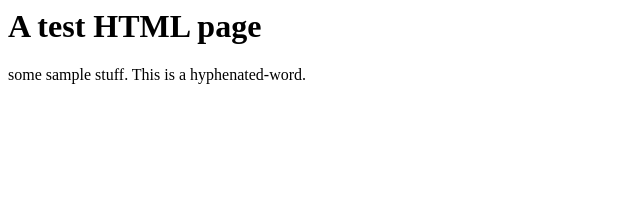
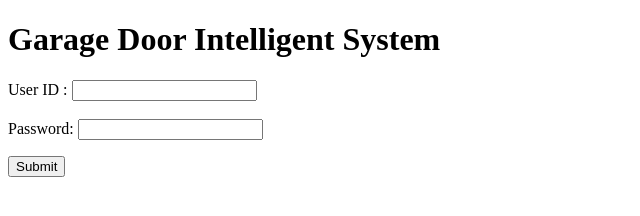
Before and after one commit to forestliu01/testing, a plain HTML site: page index.html in a window 1280 px wide. Shown: the whole page, without its empty margins (0-640 px from the left). Drawn offline with Linux system fonts and the light colour scheme.

Commit message:
Add files via upload

```diff
--- a/index.html
+++ b/index.html
@@ -1,13 +1,24 @@
-<HTML>
-<HEAD>
-<TITLE>This text should be invisible</TITLE>
-</HEAD>
-<BODY BGCOLOR = #FFFFFF>
-<SCRIPT>This text should be invisible</SCRIPT>
-<STYLE>This text should be invisible</STYLE>
-<STYLE>This text should be invisible</STYLE>
-<H1>A test HTML page</H1>
-some sample stuff.
-This is a hyphenated-word.
-</BODY>
-</HTML>
+<!DOCTYPE html>
+<html>
+  <head>
+    <title>Hello, World!</title>
+    <link rel="stylesheet" href="styles.css" />
+  </head>
+  <body>
+      <h1 class="title">Garage Door Intelligent System</h1>
+      <p id="currentTime"></p>
+      <p>
+        <script src="script.js"></script>
+        <label for="textfield"> User ID :</label>
+        <label for="password">
+          <input type="text" name="textfield" id="textfield">
+          <br>
+          <br>
+          Password:</label>
+        <input type="password" name="password" id="password">
+      </p>
+      <p>
+        <input type="submit" name="submit" id="submit" value="Submit">
+      </p>
+  </body>
+</html>
```
